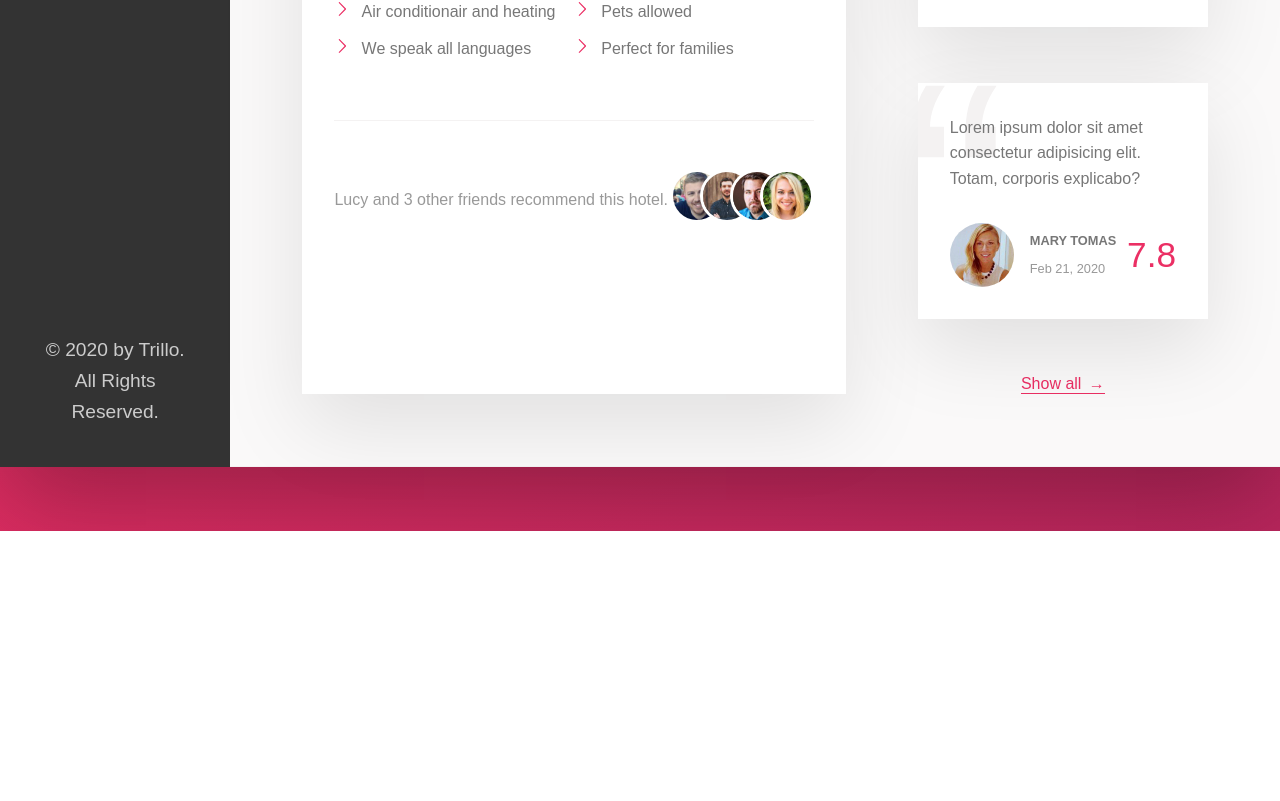
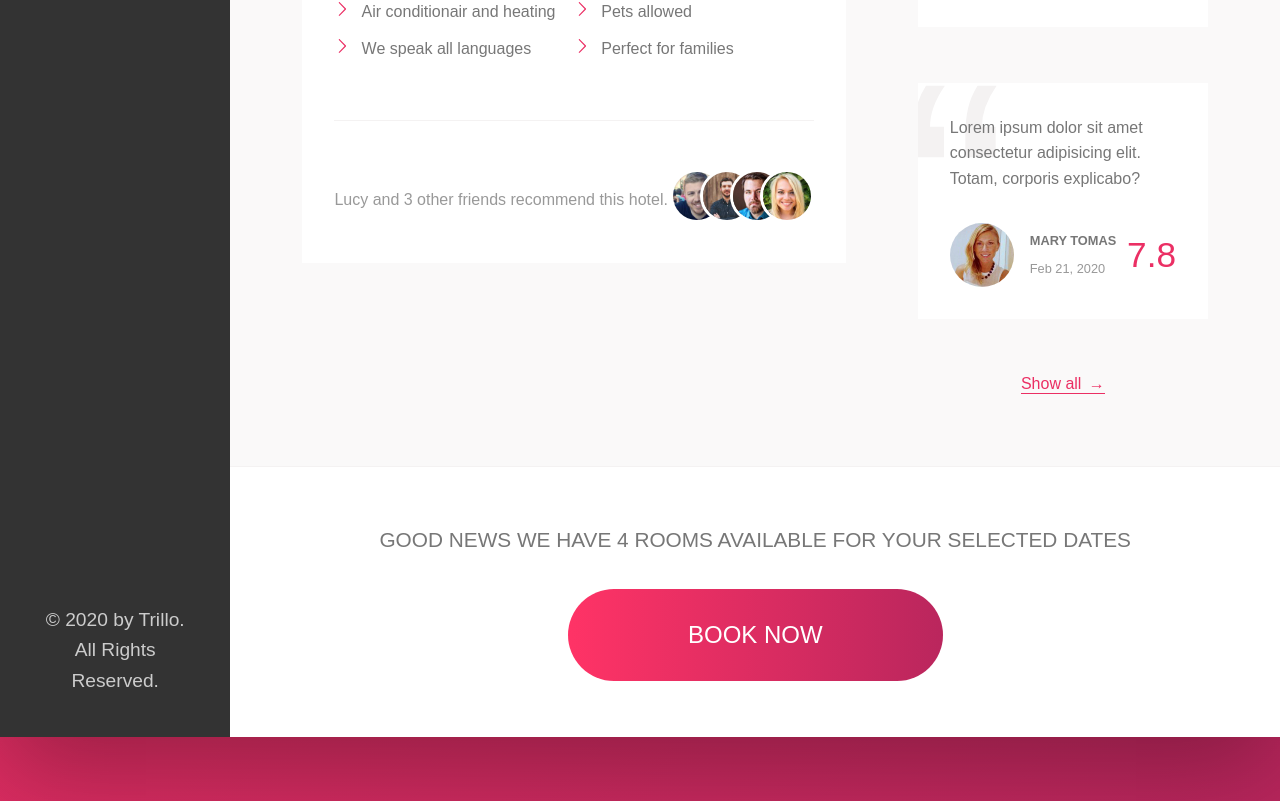
Before and after one commit to codecallogic/trillo, a React (Create React App) app: page / in a window 1280 px wide. Shown: the part 909-1710 px from the top of the page. Before the commit the page ends 1440 px from the top, so only its background shows below. Built offline with nearby package versions, Linux system fonts and the light colour scheme.

Commit message:
call to action section completed

```diff
--- a/src/_base.scss
+++ b/src/_base.scss
@@ -13,7 +13,6 @@
     --color-grey-dark-3: #999;
 
     --shadow-dark: 0 2rem 6rem rgba(0,0,0,.3);
-    --shadow-light: 0 2rem 5rem rgba(0,0,0, .1);
 
     --line: 1px solid var(--color-grey-light-2);
 }
--- a/src/_components.scss
+++ b/src/_components.scss
@@ -437,3 +437,67 @@
         z-index: 1;
     }
 }
+
+////////////////////////////////////
+/// Call to Action
+
+.cta {
+    padding: 3.5rem;
+    text-align: center;
+
+    &-book-now {
+        font-weight: 300;
+        text-transform: uppercase;
+        font-size: 1.3rem;
+        margin-bottom: 2rem;
+    }
+}
+
+////////////////////////////////////
+/// Button
+
+.btn {
+    font-size: 1.5rem;
+    font-weight: 300;
+    text-transform: uppercase;
+    border-radius: 100px;
+    border: none;
+    color: white;
+    background-image: linear-gradient(to right, var(--color-primary-light), var(--color-primary-dark));
+    position: relative;
+    overflow: hidden;
+    animation: pulsate 1s infinite;
+
+    & > * {
+        display: inline-block;
+        height: 100%;
+        width: 100%;
+        transition: all .5s;
+    }
+
+    &-visible {
+        padding: 2rem 7.5rem;
+    }
+    &-invisible {
+        position: absolute;
+        padding: 2rem 0rem;
+        left: 0;
+        top: -100%;
+    }
+
+    &:hover {
+        background-image: linear-gradient(to left, var(--color-primary-light), var(--color-primary-dark));
+        cursor: pointer;
+    }
+
+    &:hover &-visible {
+        transform: translateY(100%);
+    }
+    &:hover &-invisible {
+        top: 0;
+    }
+
+    &:focus {
+        outline: none
+    }
+}
--- a/src/_layout.scss
+++ b/src/_layout.scss
@@ -50,6 +50,7 @@
     flex: 0 0 60%;
     margin-right: 4.5rem;
     padding: 2rem;
+    height: 100%;
 }
 
 .user-reviews {
--- a/src/app/App.css
+++ b/src/app/App.css
@@ -10,7 +10,6 @@
   --color-grey-dark-2: #777;
   --color-grey-dark-3: #999;
   --shadow-dark: 0 2rem 6rem rgba(0,0,0,.3);
-  --shadow-light: 0 2rem 5rem rgba(0,0,0, .1);
   --line: 1px solid var(--color-grey-light-2); }
 
 * {
@@ -326,6 +325,48 @@ body {
     font-family: sans-serif;
     z-index: 1; }
 
+.cta {
+  padding: 3.5rem;
+  text-align: center; }
+  .cta-book-now {
+    font-weight: 300;
+    text-transform: uppercase;
+    font-size: 1.3rem;
+    margin-bottom: 2rem; }
+
+.btn {
+  font-size: 1.5rem;
+  font-weight: 300;
+  text-transform: uppercase;
+  border-radius: 100px;
+  border: none;
+  color: white;
+  background-image: linear-gradient(to right, var(--color-primary-light), var(--color-primary-dark));
+  position: relative;
+  overflow: hidden;
+  animation: pulsate 1s infinite; }
+  .btn > * {
+    display: inline-block;
+    height: 100%;
+    width: 100%;
+    transition: all .5s; }
+  .btn-visible {
+    padding: 2rem 7.5rem; }
+  .btn-invisible {
+    position: absolute;
+    padding: 2rem 0rem;
+    left: 0;
+    top: -100%; }
+  .btn:hover {
+    background-image: linear-gradient(to left, var(--color-primary-light), var(--color-primary-dark));
+    cursor: pointer; }
+  .btn:hover .btn-visible {
+    transform: translateY(100%); }
+  .btn:hover .btn-invisible {
+    top: 0; }
+  .btn:focus {
+    outline: none; }
+
 .container {
   max-width: 85rem;
   margin: 4rem auto;
@@ -368,7 +409,8 @@ body {
   box-shadow: var(--shadow-light);
   flex: 0 0 60%;
   margin-right: 4.5rem;
-  padding: 2rem; }
+  padding: 2rem;
+  height: 100%; }
 
 .user-reviews {
   flex: 1;
--- a/src/components/content.jsx
+++ b/src/components/content.jsx
@@ -151,6 +151,15 @@ class Content extends Component {
                             <button className="btn-inline">Show all <span>&rarr;</span></button>
                         </div>
                     </div>
+                    <div className="cta">
+                            <h2 className="cta-book-now">
+                                Good news we have 4 rooms available for your selected dates
+                            </h2>
+                            <button className="btn">
+                                <span className="btn-visible">Book now</span>
+                                <span className="btn-invisible">Only 4 rooms left</span>
+                            </button>
+                    </div>
                 </main>
             </div>
         )
```
